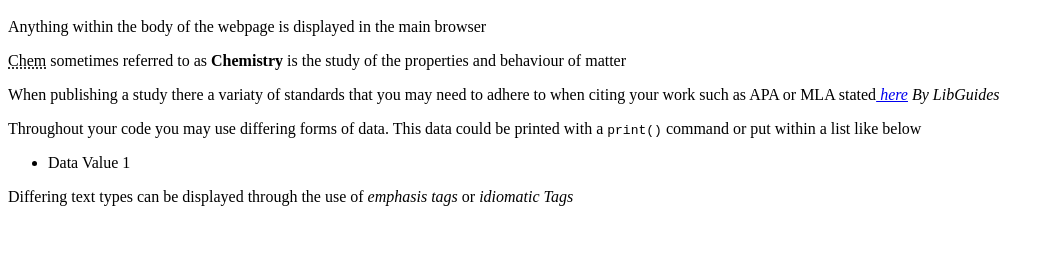
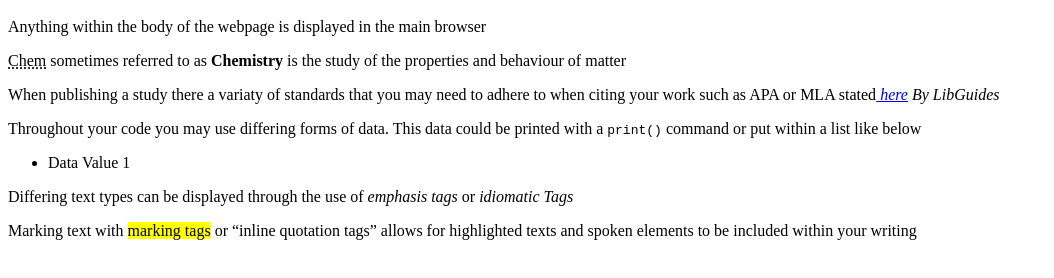
Before and after one commit to HamishDrogemuller/WEB503-Lab-One-22, a website: page src/index.html in a window 1280 px wide. Shown: the part 120-398 px from the top of the page, without its empty margins (0-1054 px from the left). Drawn offline with Linux system fonts and the light colour scheme.

Commit message:
Mark and Inline Quotation Tags

```diff
--- a/src/index.html
+++ b/src/index.html
@@ -32,7 +32,8 @@
     <p> Differing text types can be displayed through the use of <em>emphasis tags</em> or <i>idiomatic Tags</i></p>
 
 
-
+        <!--Mark and Inline Quotaion Tags-->
+    <p>Marking text with <mark>marking tags</mark> or <q>inline quotation tags</q> allows for highlighted texts and spoken elements to be included within your writing</p>
         <script src="" async defer></script>
     </body>
 </html>
```
